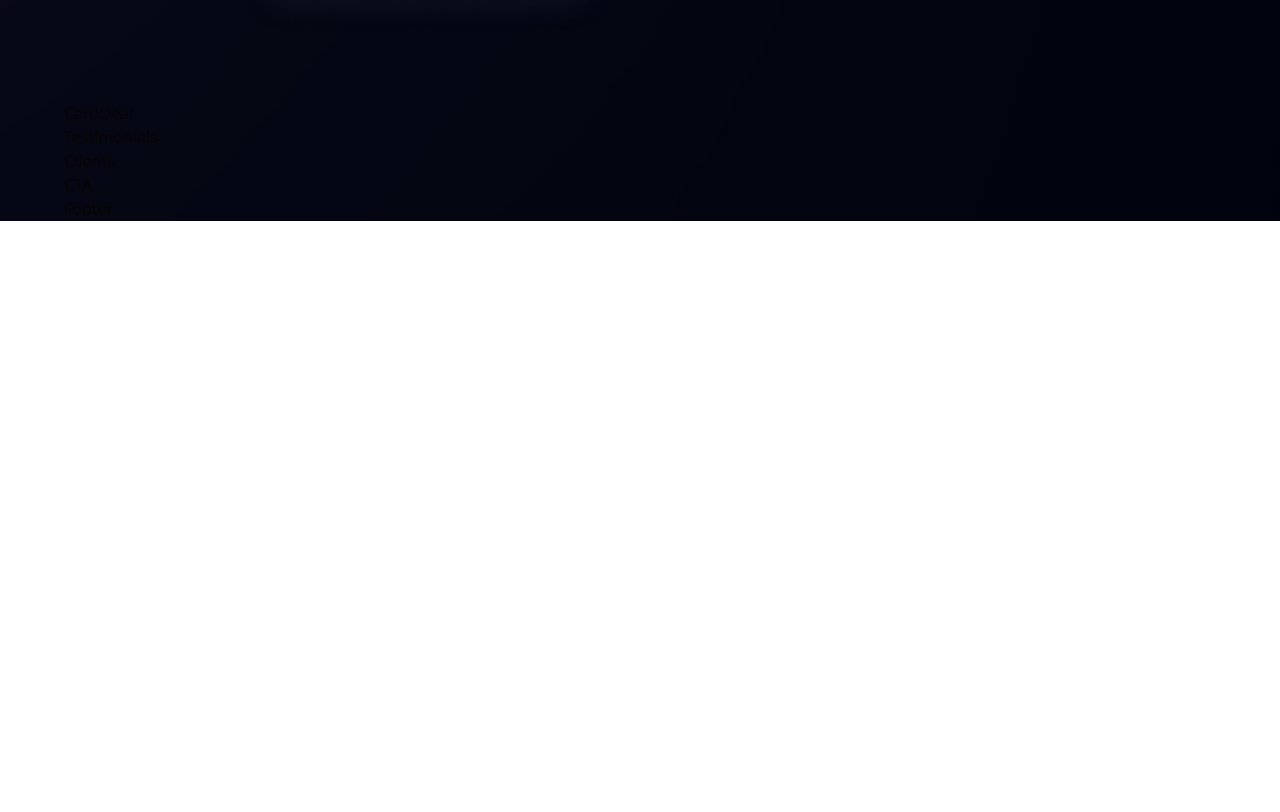
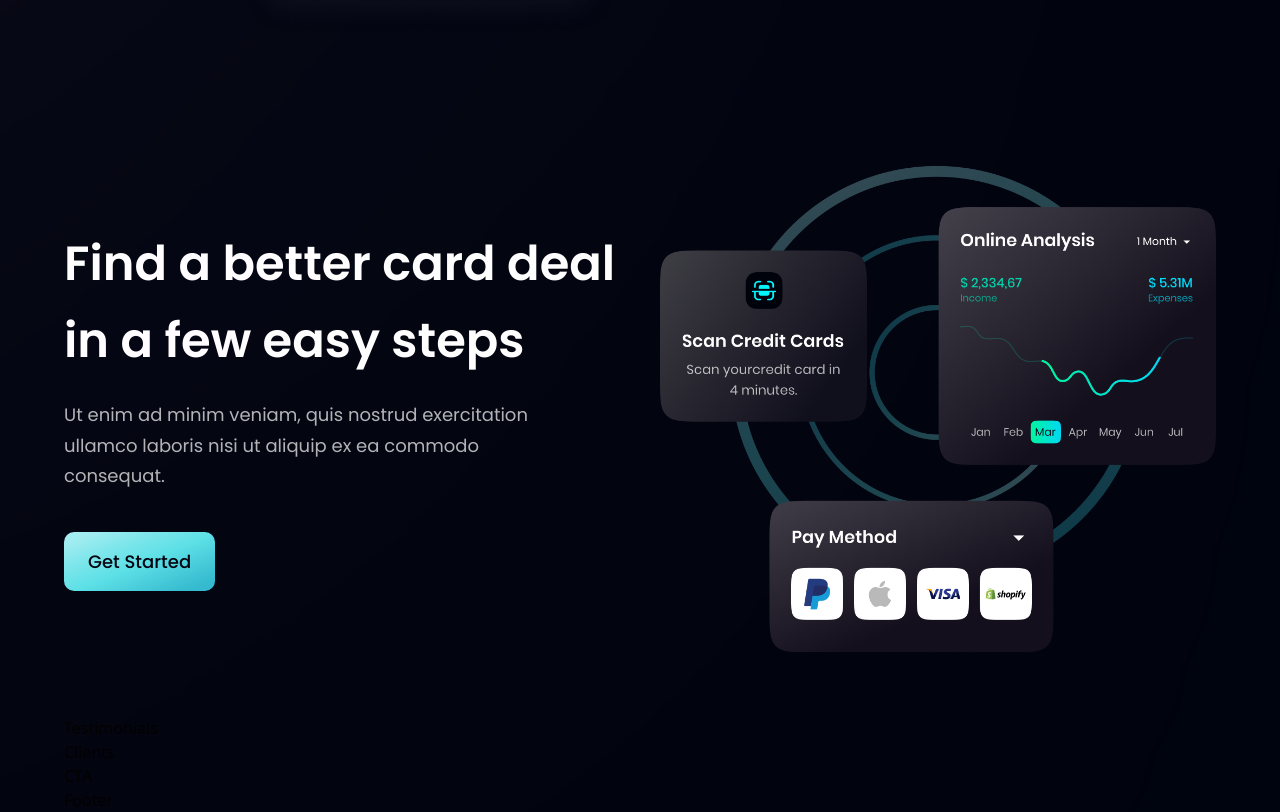
Before and after one commit to 0xGrizzly/bank_modern_app, a React (Vite) app in the folder bank_modern_app/: page / in a window 1280 px wide. Shown: the part 2088-2900 px from the top of the page. Before the commit the page ends 2309 px from the top, so only its background shows below. Built offline with nearby package versions, Linux system fonts and the light colour scheme.

Commit message:
Card deal finished

```diff
--- a/bank_modern_app/src/components/Button.jsx
+++ b/bank_modern_app/src/components/Button.jsx
@@ -2,7 +2,7 @@
 
 const Button = ({ styles }) => {
   return (
-    <button type="button" className={`py-4 px-6 bg-blue-gradient font-poppins font-medium text-[18px] text-primary outline-none ${styles}`}>
+    <button type="button" className={`py-4 px-6 bg-blue-gradient font-poppins font-medium text-[18px] text-primary outline-none ${styles} rounded-[10px]`}>
       Get Started
     </button>
   )
--- a/bank_modern_app/src/components/CardDeal.jsx
+++ b/bank_modern_app/src/components/CardDeal.jsx
@@ -1,9 +1,23 @@
-import React from 'react'
+import { card } from '../assets';
+import styles, { layout } from '../style';
+import Button from './Button';
 
-const CardDeal = () => {
-  return (
-    <div>CardDeal</div>
-  )
-}
+
+const CardDeal = () => (
+    <section className={layout.section}>
+      <div className={layout.sectionInfo}>
+        <h2 className={styles.heading2}>Find a better card deal<br className='sm:block hidden'/> in a few easy steps</h2>
+        <p className={`${styles.paragraph} max-w-[470px] mt-5`}>Ut enim ad minim veniam, quis nostrud exercitation ullamco laboris nisi ut aliquip ex ea commodo consequat.</p>
+        <Button styles="mt-10"/>
+
+      </div>
+
+      <div className={layout.sectionImg}>
+        <img src={ card } alt="card" className='w-[100%] h-[100%]' />
+
+      </div>
+    </section>
+)
+
 
 export default CardDeal
```
